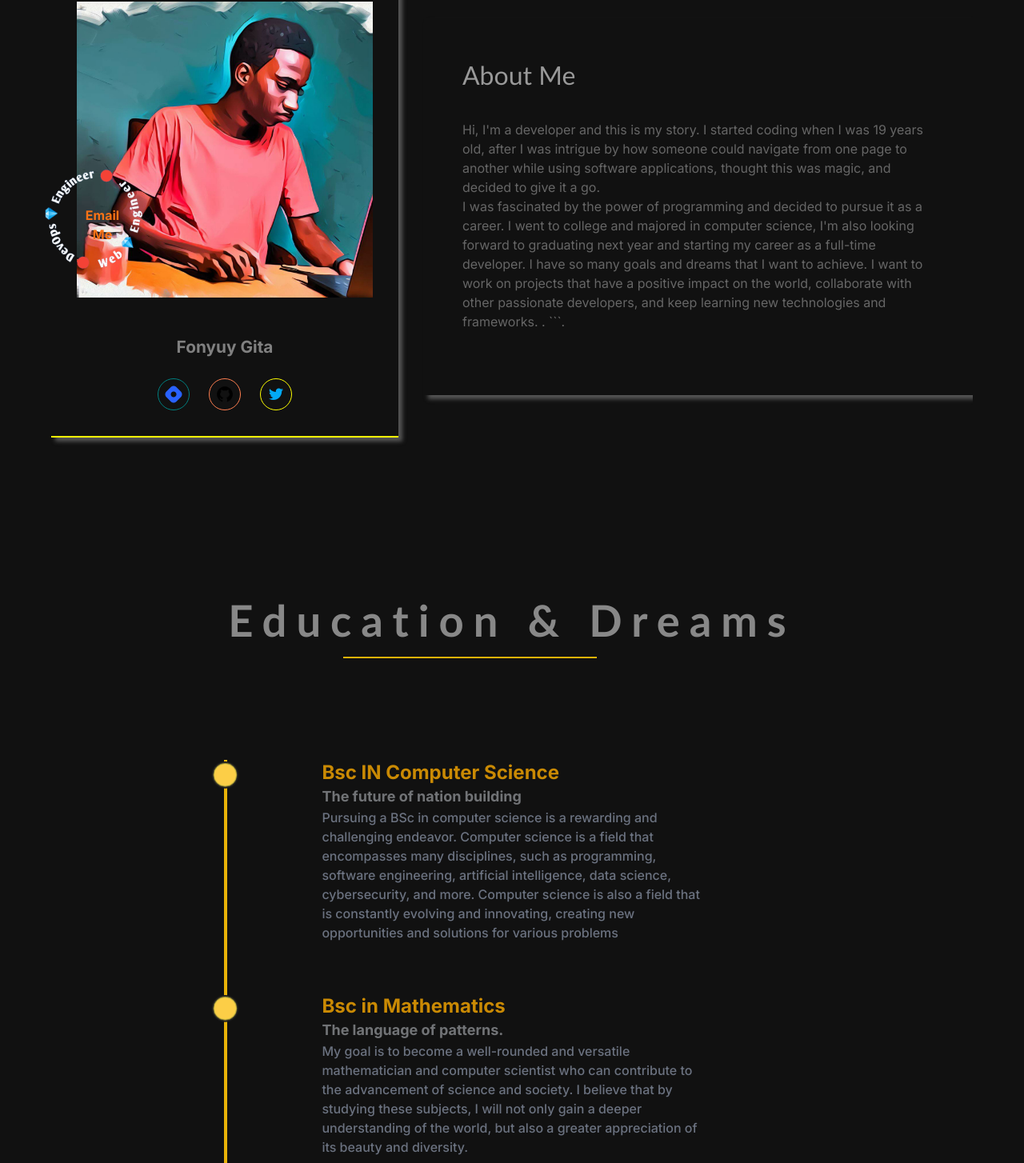
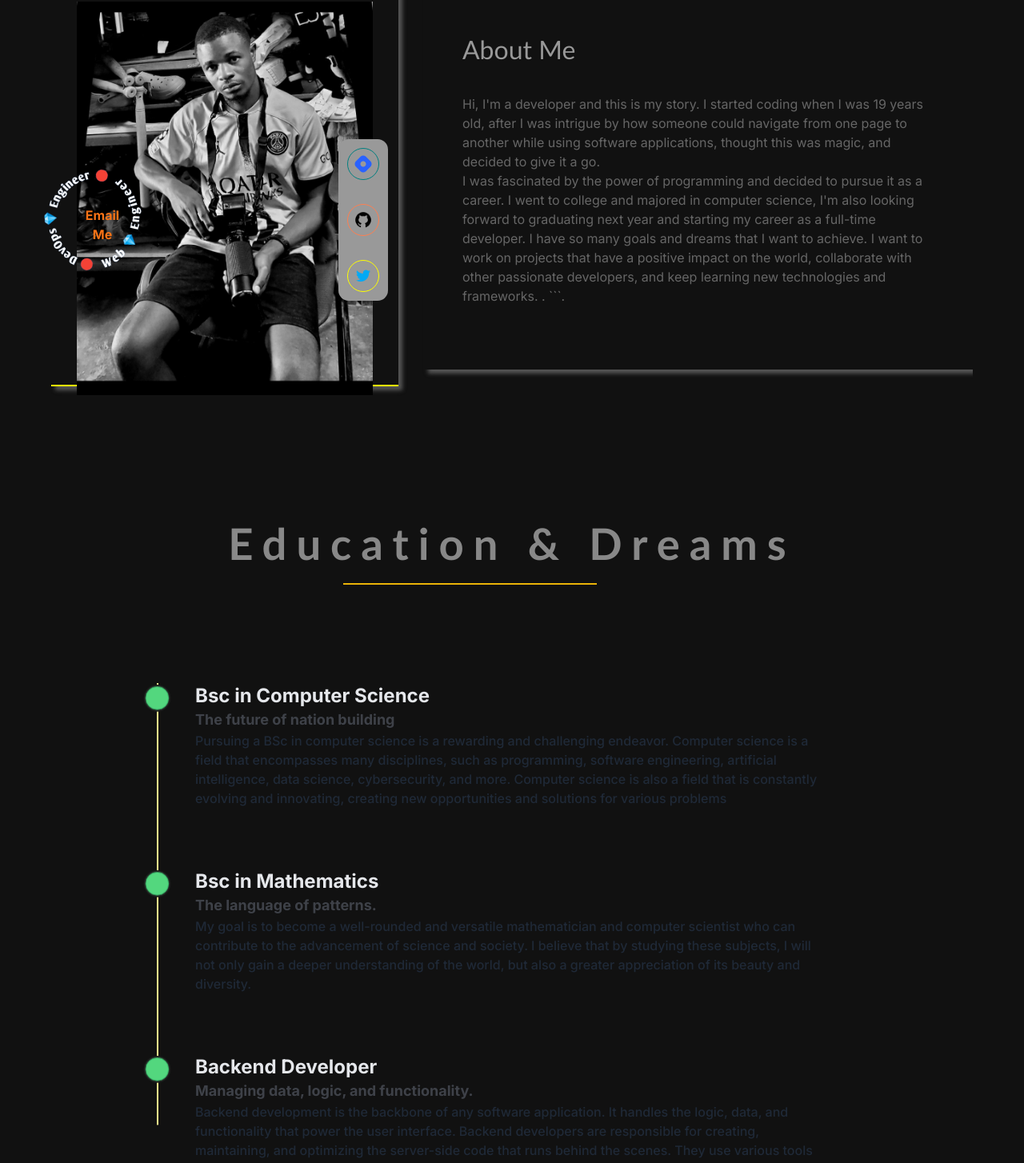
Before and after one commit to Fonyuygita/portfolio-site, a Next.js app: page /about in a window 1280 px wide. Shown: the part 407-1861 px from the top of the page at 80% size. Built offline with nearby package versions, Linux system fonts and the light colour scheme.

Commit message:
morning testing

```diff
--- a/src/app/about/page.module.css
+++ b/src/app/about/page.module.css
@@ -99,6 +99,7 @@ margin-top: 2rem;
 .image{
     box-shadow: 5px 5px 5px #555;
 
+   position: relative;
         padding: 2rem;
         flex:2;
         display: flex;
@@ -115,6 +116,8 @@ margin-top: 2rem;
     gap: 1.5rem;
 
 
+
+
 }
  .desc h3.title{
     font-weight: bold;
@@ -123,8 +126,18 @@ margin-top: 2rem;
     text-align: center;
 }
 .desc .socials{
+    position: absolute;
+    right: 3%;
     display: flex;
     gap: 1.5rem;
+    flex-direction: column;
+    background-color: #999;
+    align-items: center;
+    justify-content: center;
+    padding: 11px;
+    border-radius: 13px;
+    gap: 30px;
+    top: 40%;
 }
 
 .socials .icon{
@@ -162,9 +175,11 @@ margin-top: 2rem;
 .image .box{
     width: 370px;
     height: 400px;
+    position: relative;
+    margin-bottom: 1rem;
 
-    margin-bottom: 1rem;
-    border-radius:2rem;
+
+
 }
 
 
@@ -227,10 +242,26 @@ margin-top: 2rem;
 }
 
 @media screen and (max-width:460px){
-.img{
-    width: 240px;
+
+    /* width: 240px;
     height: 270px;
+} */
+.desc .socials{
+    position: absolute;
+    right: 1%;
+    display: flex;
+    gap: 1.5rem;
+    flex-direction: column;
+    background-color: #999;
+    align-items: center;
+    justify-content: center;
+    padding: 11px;
+    border-radius: 13px;
+    gap: 30px;
+    top: 20%;
+    width: 40px;
 }
+
 
 .left{
     box-shadow: none;
@@ -244,8 +275,8 @@ margin-top: 2rem;
 
 .image .box{
     width: 250px;
-    height: 300px;
-    border: 12px solid rgb(167, 70, 59);
+    height: 330px;
+    /* border: 12px solid rgb(167, 70, 59); */
     margin-bottom: 1rem;
     border-radius:2rem;
     display: flex;
--- a/src/app/about/page.tsx
+++ b/src/app/about/page.tsx
@@ -41,7 +41,7 @@ const About = () => {
           </div>
           <div className={styles.image}>
             <div className={styles.box}>
-              <Image src={about} alt="image" width={380} height={400} className={styles.img} />
+              <Image src="/image.png" alt="image" width={380} height={400} className={styles.img} />
 
             </div>
             <div className={styles.desc}>
--- a/src/components/Circular.tsx
+++ b/src/components/Circular.tsx
@@ -13,11 +13,11 @@ const Circular = ({reference}:ReferenceType) => {
 
     })
     return (
-     <figure ref={reference} className='absolute left-0 stroke-dark'>
+     <figure ref={reference} className=' absolute left-[-10.7%] sm:left-[-18%] stroke-dark '>
 <svg width="75" height="75" viewBox='0 0 100 100' className='-rotate-90'>
- <circle cx="75" cy="50" r="20" className='strock-dark stroke-1 fill-red-200'/>
+ <circle cx="75" cy="50" r="20" className='strock-dark stroke-1 fill-yellow-300'/>
  <motion.circle style={{pathLength:scrollYProgress}} cx="75" cy="50" r="20" className=' stroke-[5px] fill-red-500'/>
- <circle cx="75" cy="50" r="20" className='animate-pulse stroke-1 fill-yellow-300'/>
+ <circle cx="75" cy="50" r="20" className='animate-pulse stroke-1 fill-green-400'/>
 
 
 
--- a/src/components/Education.tsx
+++ b/src/components/Education.tsx
@@ -14,12 +14,12 @@ const Details=({title, header, inspiration}:DetailsProps)=>{
     const ref=useRef<HTMLLIElement | null>(null);
 
     return(
-  <li ref={ref} className='my-8 first:mt-0 last:mb-0 w-[60%] mx-auto flex flex-col items-center justify-between gap-2 md:w-[80%] sm:w-[85%]'>
+  <li ref={ref} className='my-8 first:mt-0 last:mb-0 w-[100%] ml-23 flex flex-col items-center justify-between gap-2 md:w-[80%] sm:w-[100%]'>
     <Circular reference={ref}/>
     <motion.div initial={{y:50}} whileInView={{y:0}} transition={{duration:0.8, type:"tween"}}>
-        <h4 className='text-2xl font-bold capitalizee text-left text-yellow-600 sm:text-xl '>{title}</h4>
-        <span className='text-lg !text-gray-300 !opacity-1 sm:text-[14px]'>{header}</span>
-        <p className='font-medium w-full text-gray-200 text-gray-500 sm:text-sm'>{inspiration}</p>
+        <h4 className='text-2xl font-bold capitalizee text-left text-gray-200 sm:text-xl '>{title}</h4>
+        <span className='text-lg !text-gray-500 !opacity-1 sm:text-[14px]'>{header}</span>
+        <p className='font-medium w-full text-gray-800 text-[#444] '>{inspiration}</p>
     </motion.div>
   </li>
     )
@@ -34,15 +34,15 @@ const Education = () => {
         }
     )
     return (
-        <div className='my-12  relative overflow-hidden'>
+        <div className='my-12  relative'>
             <h2 className='font-bold text-8xl mb-32 sm:!text-4xl sm:!text-center xs:!text-3xl'>{"Education & Dreams"}</h2>
             <div className='w-[30%] h-[2px] bg-yellow-500 absolute top-[8%] left-[30%] md:hidden'></div>
-            <div ref={ref} className="w-[75%] mx-auto relative lg:w-[90%] md:w-full">
+            <div ref={ref} className="w-[75%] mx-auto relative lg:w-[100%] md:w-full">
 
-                <motion.div style={{scaleY:scrollYProgress}} className="absolute left-9 top-0 w-[4px] h-full bg-yellow-500 origin-top "/>
+                <motion.div style={{scaleY:scrollYProgress}} className="absolute left-[-6%] top-0 w-[2px] h-full  bg-yellow-200 origin-top "/>
 
-             <ul className='w-full flex flex-col items-start justify-between xs:ml-9 md:ml-5'>
-             <Details title={`Bsc IN Computer Science`} header='The future of nation building' inspiration="Pursuing a BSc in computer science is a rewarding and challenging endeavor. Computer science is a field that encompasses many disciplines, such as programming, software engineering, artificial intelligence, data science, cybersecurity, and more. Computer science is also a field that is constantly evolving and innovating, creating new opportunities and solutions for various problems"/>
+             <ul className='w-full flex flex-col items-start gap-3 justify-between ml-25 '>
+             <Details title={`Bsc in Computer Science`} header='The future of nation building' inspiration="Pursuing a BSc in computer science is a rewarding and challenging endeavor. Computer science is a field that encompasses many disciplines, such as programming, software engineering, artificial intelligence, data science, cybersecurity, and more. Computer science is also a field that is constantly evolving and innovating, creating new opportunities and solutions for various problems"/>
 
              <Details title={`Bsc in Mathematics`} header='The language of patterns.
 ' inspiration="My goal is to become a well-rounded and versatile mathematician and computer scientist who can contribute to the advancement of science and society. I believe that by studying these subjects, I will not only gain a deeper understanding of the world, but also a greater appreciation of its beauty and diversity.
```
